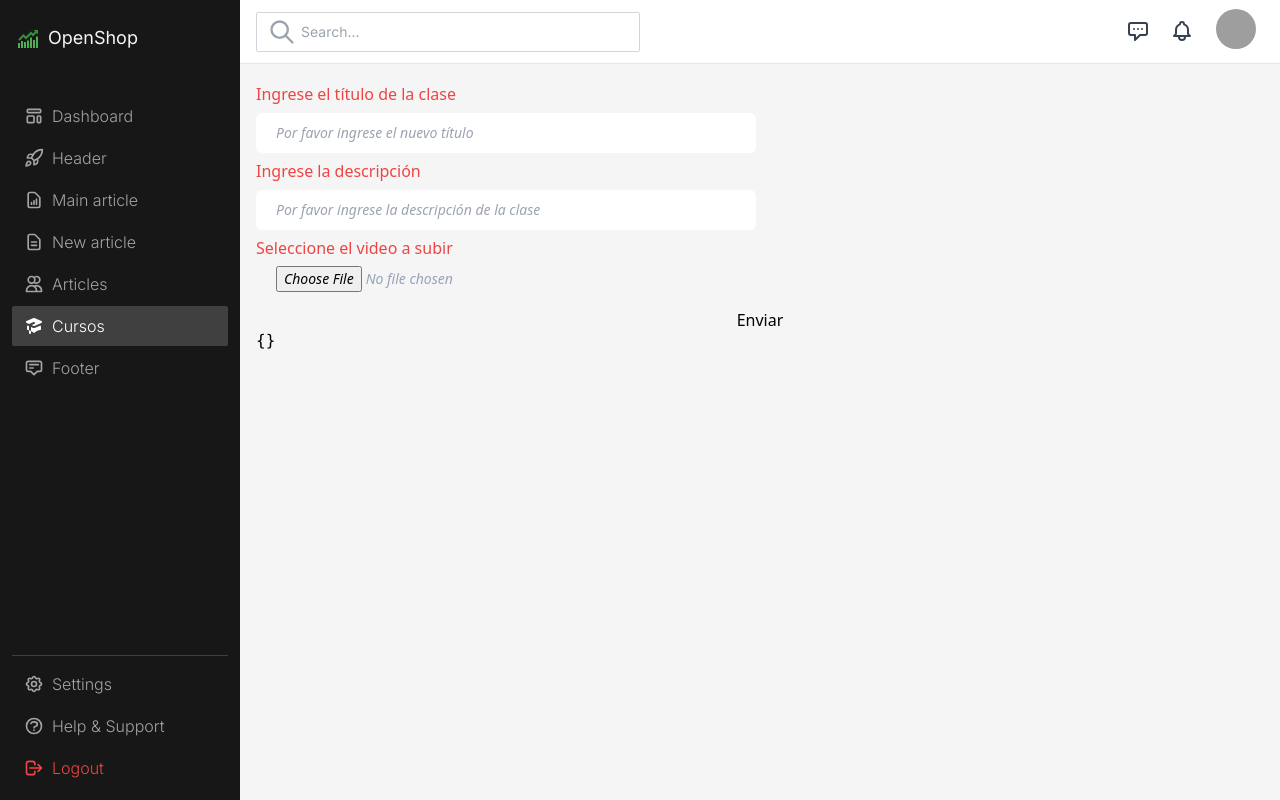
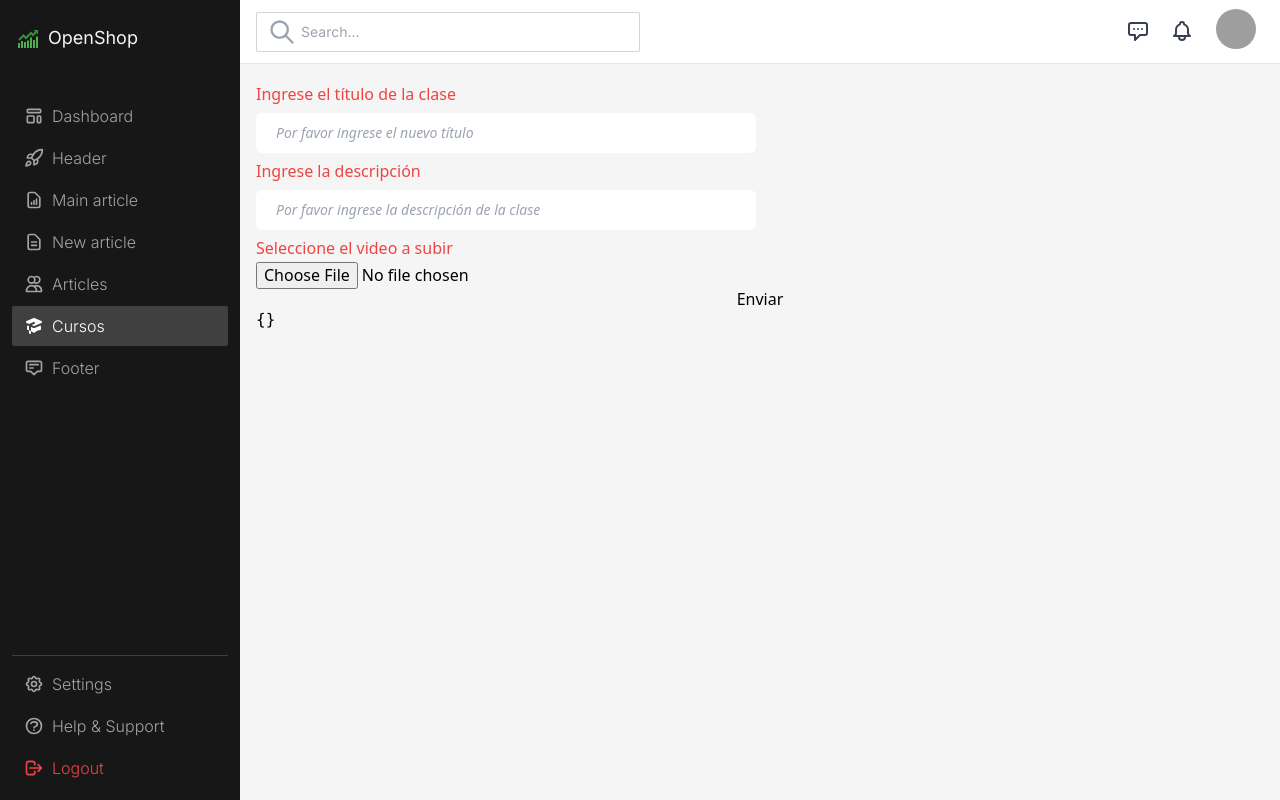
Before and after one commit to AngieCohenDev/dashboard_academit, a React (Create React App) app: page /cursos in a window 1280 px wide. Built offline with nearby package versions, Linux system fonts and the light colour scheme; grey boxes are pictures that could not be loaded; the HTML template or start-up script is replaced by a standard one.

Commit message:
add: se creo un componente para validar que solo se suban archivos de videos permitidos

```diff
--- a/src/components/VideoForm.jsx
+++ b/src/components/VideoForm.jsx
@@ -1,38 +1,25 @@
 import classNames from "classnames";
 import { useForm } from "react-hook-form";
-import { useState } from 'react';
+import { useState } from "react";
+import VideoUpload from "../helpers/VideoUpload";
 
 const styleLabel = "text-red-500 py-1";
 const styleInput =
   "rounded-md w-[500px] h-[40px] px-5 text-slate-400 text-sm italic my-1";
 
 export default function VideoForm() {
+  const { register, handleSubmit, reset, watch } = useForm();
 
-    const { register, handleSubmit, reset, watch } = useForm();
-
-    const onSubmit = handleSubmit((data) => {
+  const onSubmit = handleSubmit((data) => {
     console.log(data);
     reset();
-    })
+  });
 
-    const [selectedFile, setSelectedFile] = useState(null);
-    const [error, setError] = useState('');
+  const [videoFile, setVideoFile] = useState(null);
 
-    const handleFileChange = (event) => {
-        const file = event.target.files[0];
-        const fileType = file.type;
-
-        // Verificar el tipo de archivo
-        if (fileType === 'video/mp4') {
-          setSelectedFile(file);
-          setError('');
-        } else {
-          setSelectedFile(null);
-          setError('Por favor, suba un archivo de tipo .mp4');
-        }
-      };
-
-
+  const handleFileChange = (file) => {
+    setVideoFile(file);
+  };
 
   return (
     <form onSubmit={onSubmit} className="flex flex-col font-sans">
@@ -62,14 +49,11 @@ export default function VideoForm() {
       <label htmlFor="file" className={classNames(styleLabel)}>
         Seleccione el video a subir
       </label>
-      <input type="file" className={classNames(styleInput)} onChange={handleFileChange}/>
-
-      {error && <p style={{ color: 'red' }}>{error}</p>}
+      <VideoUpload onFileChange={handleFileChange} />
 
       <button type="submit">Enviar</button>
 
       <pre>{JSON.stringify(watch(), null, 2)}</pre>
     </form>
   );
-
 }
--- /dev/null
+++ b/src/helpers/VideoUpload.jsx
@@ -0,0 +1,29 @@
+// src/components/VideoUpload.jsx
+
+import React, { useState } from 'react';
+
+const VideoUpload = ({ onFileChange }) => {
+    const [error, setError] = useState(null);
+
+    const handleFileChange = (event) => {
+        const file = event.target.files[0];
+        if (file) {
+            if (file.type.startsWith('video/')) {
+                setError(null);
+                onFileChange(file);
+            } else {
+                setError('Por favor, sube solamente archivos de video.');
+                event.target.value = null; // Resetea el input para que no se cargue el archivo no válido
+            }
+        }
+    };
+
+    return (
+        <div>
+            <input type="file" accept="video/*" onChange={handleFileChange} />
+            {error && <p style={{ color: 'red', fontSize:'12px', margin:'5px' }}>{error}</p>}
+        </div>
+    );
+};
+
+export default VideoUpload;
```
